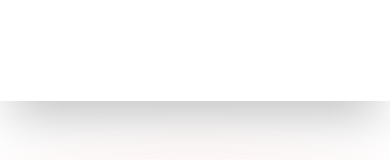
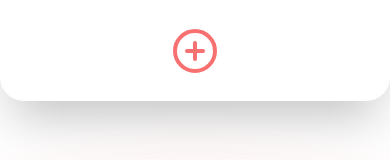
Before and after one commit to eycis/my-notepad, a Next.js app: page / in a window 390 px wide. Shown: the top 160 px of the page. Built offline with nearby package versions, Linux system fonts and the light colour scheme.

Commit message:
responsivness

```diff
--- a/components/Body.tsx
+++ b/components/Body.tsx
@@ -22,7 +22,7 @@ const Body = ({noteList, clickNote} : BodyProps) => {
             bg-red-400 shadow-neutral-500 shadow-2xl rounded-3xl text-white cursor-pointer"
             onClick={() => {clickNote(note)}}
           >
-          <h3 className="font-bold sm:text-3xl lg:text-xl">{note.title}</h3>
+          <h3 className="font-bold sm:tex lg:text-xl">{note.title}</h3>
           {note.done && (
             <div className="absolute bottom-0 -right-2 bg-grey-500 text-white rounded-full p-1">
               <FiCheckCircle size={45} />
--- a/components/Nav.tsx
+++ b/components/Nav.tsx
@@ -7,19 +7,20 @@ type Props = {
 
 const Nav = ({ addNote }: Props)  => {
   return (
-    <div className="w-[100%] fixed z-[10000] top-0 h-[12vh] bg-white shadow-2xl">
-      <div className="flex items-center justify-center w-[80%] mx-auto h-[100%]">
-        <div className="hidden md:flex space-x-4">
-          <div className="nav-link cursor-pointer" onClick={addNote}>
-            <FiPlusCircle className="w-10 h-10 text-red-400" />
-          </div>
+    <div className="w-[100%] fixed z-50 top-0 h-[12vh] bg-white shadow-2xl rounded-b-3xl flex items-center justify-center">
+       <div className="relative w-full h-full flex justify-center items-center">
+        <button
+          className="absolute top-1/2 left-1/2 transform -translate-x-1/2 -translate-y-1/2"
+          onClick={addNote}
+        >
+          <FiPlusCircle className="w-12 h-12 sm:w-12 sm:h-12 lg:w-14 lg:h-14 text-red-400" />
+        </button>
           {/* <div className="nav-link cursor-pointer">Contact</div> */}
         </div>
         {/* <div onClick={openNav}>
             <Bars3Icon className="w-8 md:hidden h-8 cursor-pointer text-violet-300" />
           </div> */}
       </div>
-    </div>
   );
 };
 
--- a/components/Note.tsx
+++ b/components/Note.tsx
@@ -69,7 +69,7 @@ const Note = ({ open, note, saveNote, deleteNote, handleClose }: { open: boolean
       <button
         className="action-button"
         onClick={() => setDone(true)}>
-       {done? "Done" : "Mark as Done"}
+       {done? "Done" : "Set to Done"}
        </button>
       </div>
 
--- a/styles/globals.css
+++ b/styles/globals.css
@@ -10,9 +10,6 @@
            after:block after:absolute after:h-[4px] after:bg-red-400 after:w-full
            after:scale-x-0 hover:after:scale-x-100 after:transition-transform after:duration-300 after:origin-center
   }
-  /* .modal-screen{
-    @appy
-  } */
   .action-button{
     @apply mt-2 w-1/3 p-3 rounded-3xl bg-slate-300 text-red-400 font-bold hover:text-slate-300
    hover:bg-red-400 transition-all duration-500 sm:text-xl lg:text-xl
```
